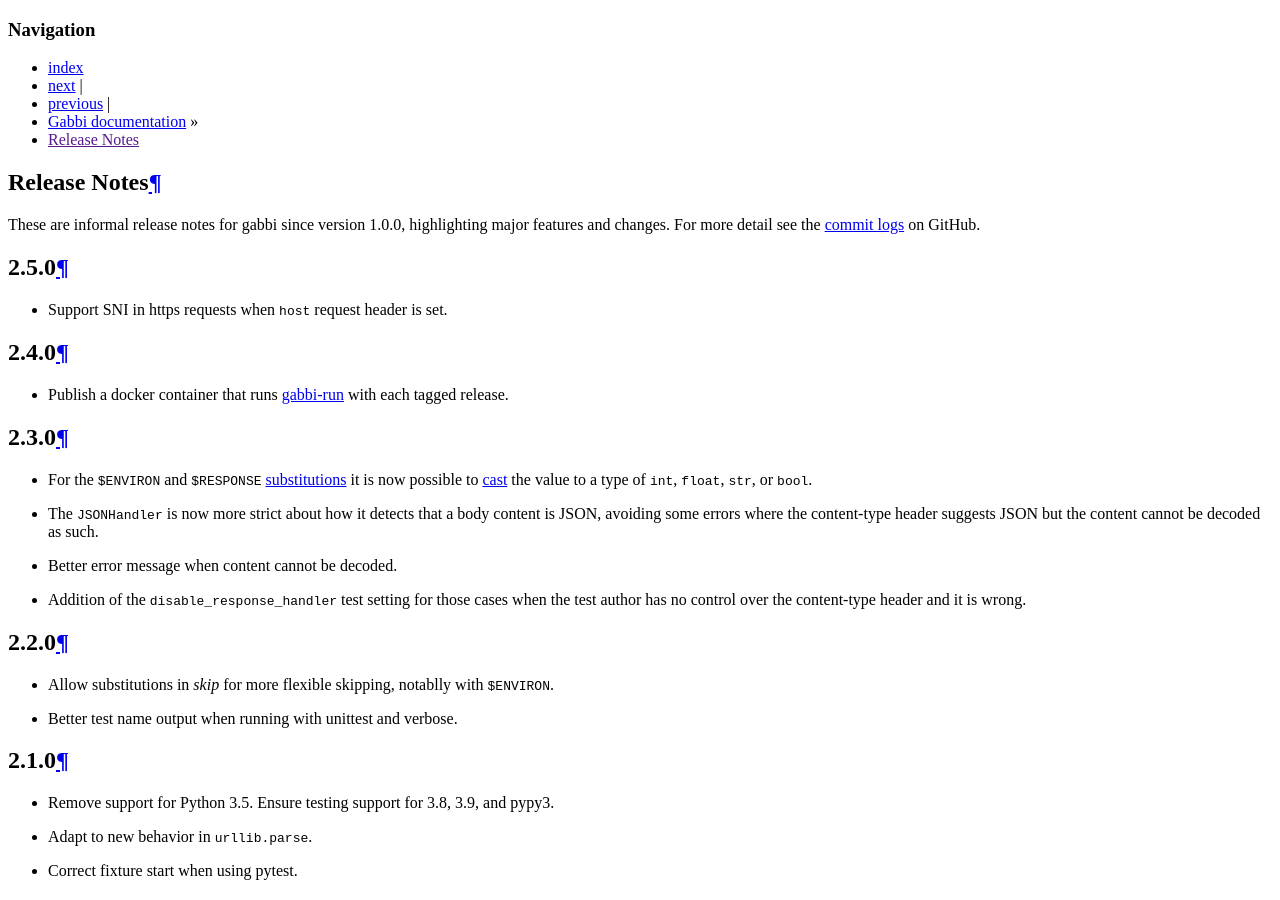
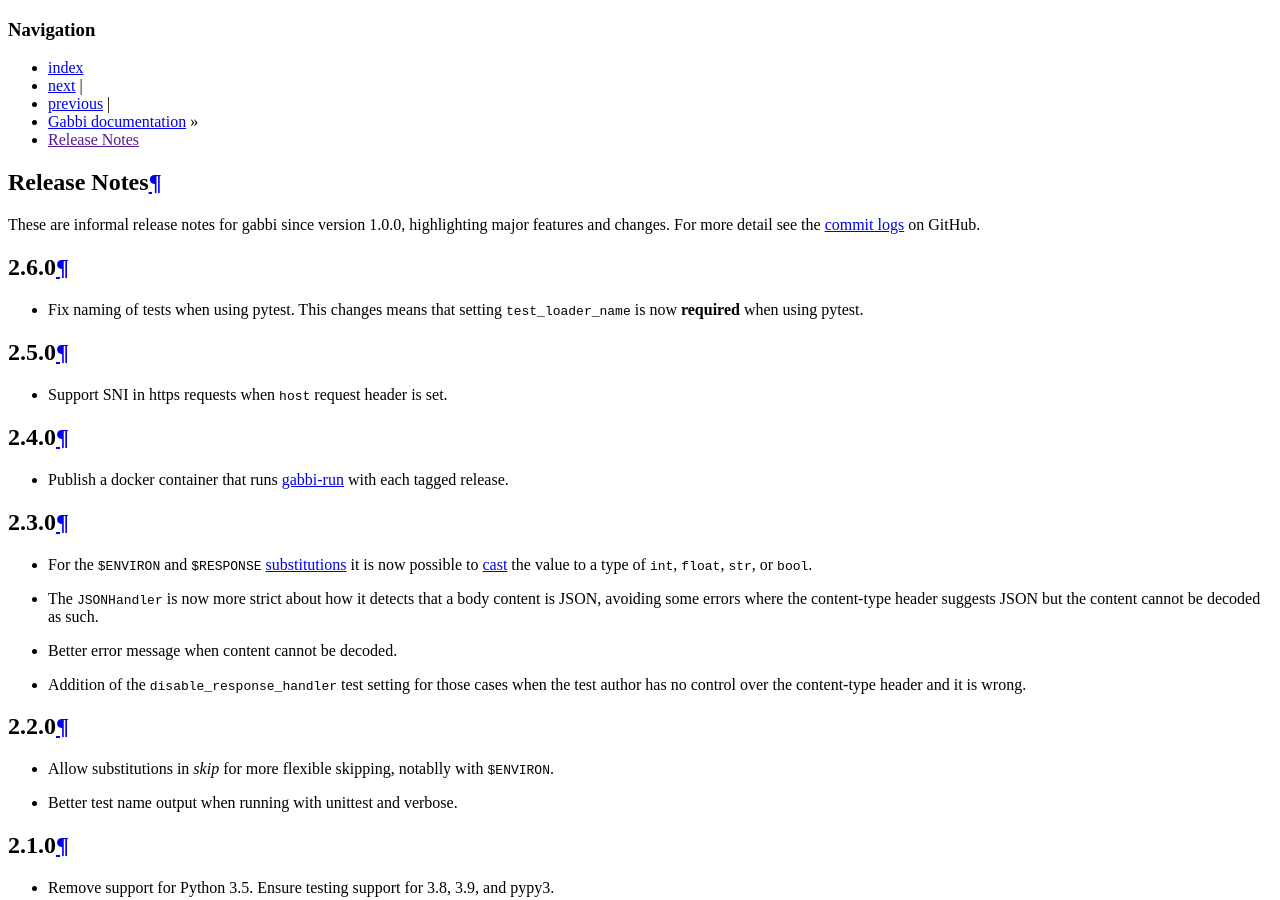
Before and after one commit to cdent/gabbi, a Sphinx documentation site: the page built from docs/source/release.rst, in a window 1280 px wide and 900 px high. Built offline with Sphinx 7.4.7, drawn with Linux system fonts in a browser that asks for light colours; comment, search, counter and statistics services are not loaded.

Commit message:
release 2.6.0

```diff
--- a/docs/source/release.rst
+++ b/docs/source/release.rst
@@ -4,6 +4,11 @@
 These are informal release notes for gabbi since version 1.0.0,
 highlighting major features and changes. For more detail see
 the `commit logs`_ on GitHub.
+
+2.6.0
+-----
+* Fix naming of tests when using pytest. This changes means that setting
+  ``test_loader_name`` is now **required** when using pytest.
 
 2.5.0
 -----
--- a/gabbi/__init__.py
+++ b/gabbi/__init__.py
@@ -12,4 +12,4 @@
 # under the License.
 """See gabbi.driver and gabbbi.case."""
 
-__version__ = '2.5.0'
+__version__ = '2.6.0'
```
